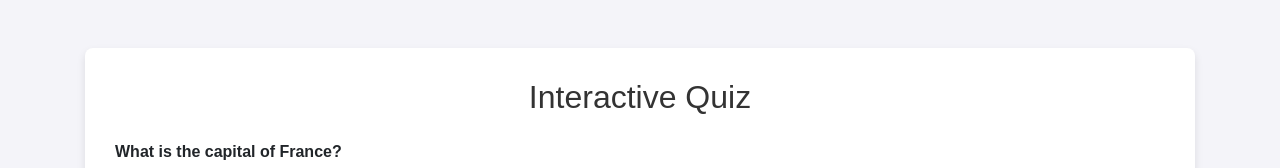
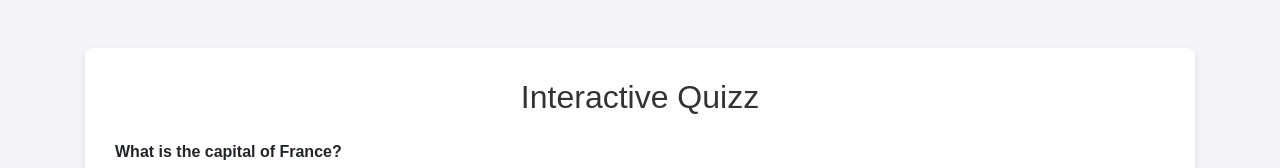
Before and after one commit to Balamurugan2004m/INTERACTIVE-QUIZ-APPLICATION, a plain HTML site: page index.html in a window 1280 px wide. Shown: the top 168 px of the page. Drawn offline with nearby package versions, Linux system fonts and the light colour scheme.

Commit message:
Update index.html

```diff
--- a/index.html
+++ b/index.html
@@ -10,7 +10,7 @@
 <body>
     <div class="container mt-5">
         <div class="quiz-container">
-            <h2 class="text-center">Interactive Quiz</h2>
+            <h2 class="text-center">Interactive Quizz</h2>
             <div id="question-box" class="mt-4"></div>
             <div class="text-center mt-3">
                 <button id="next-btn" class="btn btn-primary">Next</button>
```
